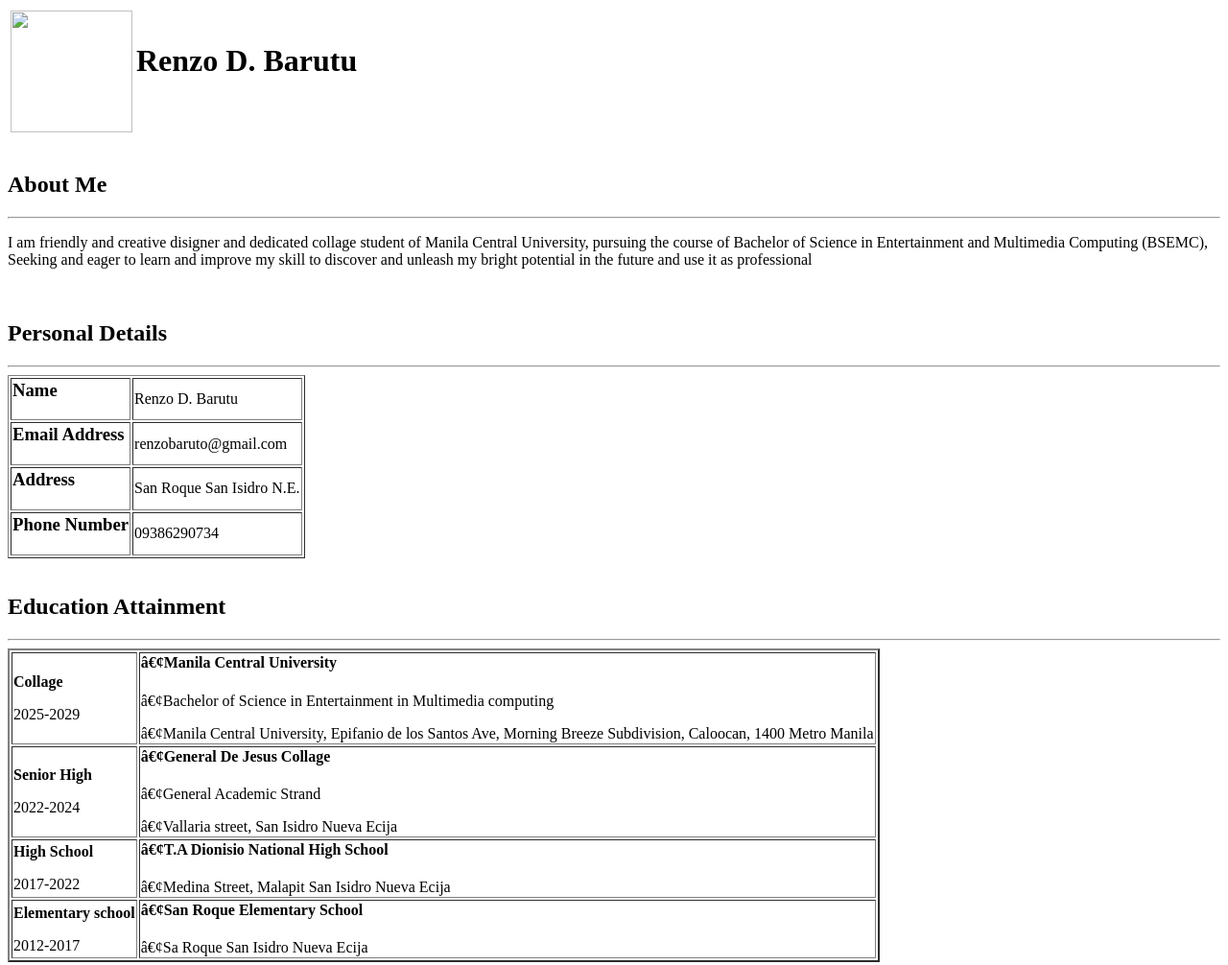
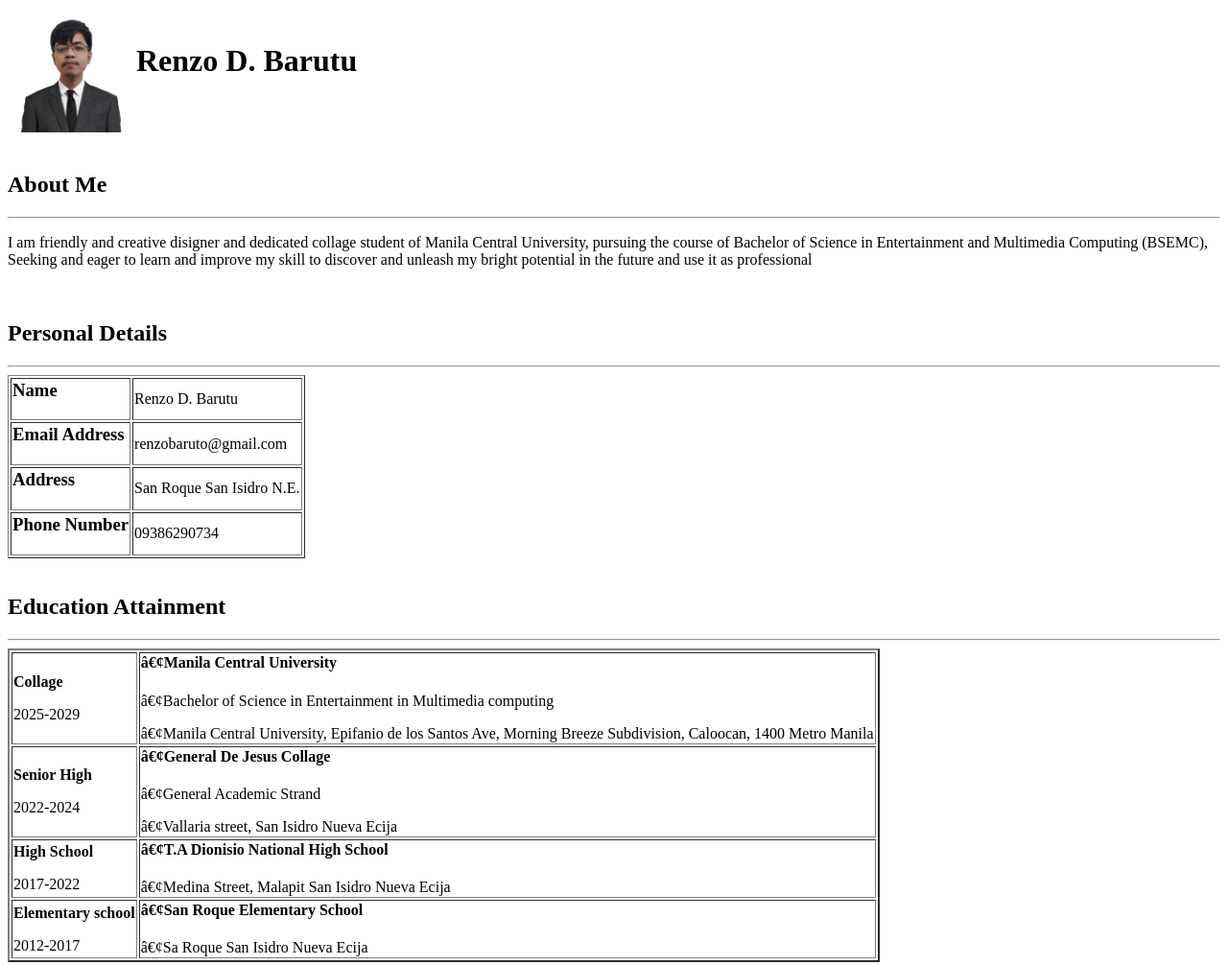
Before and after one commit to renzobarutu/resume, a plain HTML site: page index.html in a window 1280 px wide. Shown: the top 1006 px of the page at 96% size. Drawn offline with Linux system fonts and the light colour scheme.

Commit message:
Replace image source in index.html

```diff
--- a/index.html
+++ b/index.html
@@ -12,7 +12,7 @@
 <table>
 <tr>
 <td>
-<img src="1f2d6bcc-550f-4bed-8deb-ee7100910ce5.jpg"alt=""width="127px">
+<img src="SAVE_20250812_161239.jpg"alt=""width="127px">
 </td>
 <td>
 <h1>Renzo D. Barutu</h1>
```
